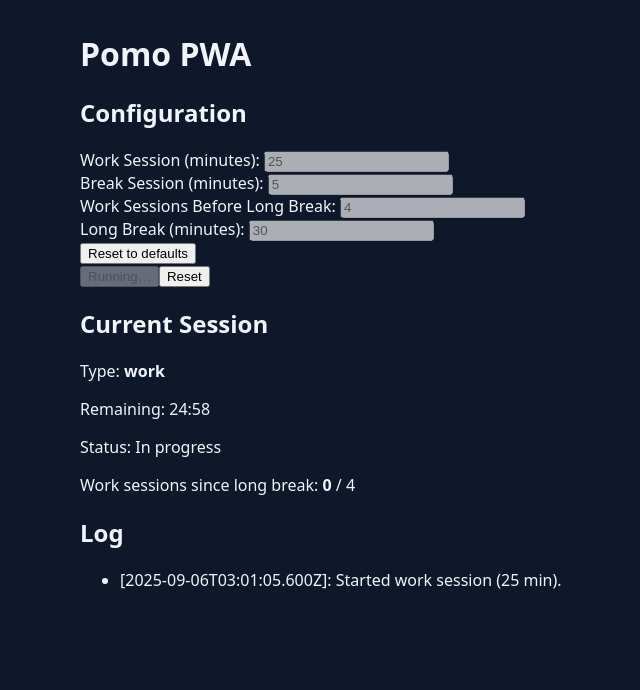
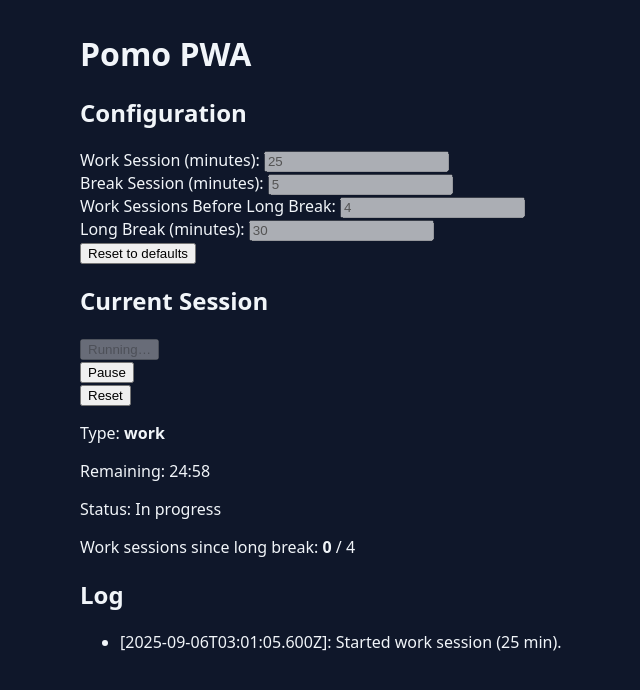
Before and after one commit to ethan-mfb/pomo, a React (Vite) app: page / in a window 1280 px wide. Both pictures are taken after a click on the button "Go". Shown: the top 690 px of the page, without its empty margins (240-880 px from the left). Built offline with nearby package versions, Linux system fonts and the light colour scheme.

Commit message:
add current session info

```diff
--- a/src/App.tsx
+++ b/src/App.tsx
@@ -13,19 +13,19 @@ const DEFAULTS = {
 } as const;
 
 type SessionType = 'work' | 'break' | 'long_break';
-interface SessionState {
+type SessionState = {
   type: SessionType;
   startedAt: number; // epoch ms
   durationMs: number;
   endsAt: number;
   remainingMs: number;
   inProgress: boolean;
-}
-interface LogEntry {
+};
+type LogEntry = {
   time: string;
   message: string;
   level?: 'info' | 'warn' | 'error';
-}
+};
 
 export function App() {
   const [workMinutes, setWorkMinutes] = useState<number>(DEFAULTS.WORK_MINUTES);
@@ -105,7 +105,7 @@ export function App() {
     [workMinutes, breakMinutes, longBreakMinutes]
   );
 
-  const startNextSession = useCallback(() => {
+  const startNextSession = () => {
     if (session?.inProgress) {
       logMessage('Session already in progress.', 'warn');
       return;
@@ -133,7 +133,7 @@ export function App() {
     setSession(newSession);
     logMessage(`Started ${type.replace('_', ' ')} session (${durationMin} min).`);
     prevConfigRef.current = currentConfig;
-  }, [session, logMessage, decideNextType, durationForType, snapshotConfig]);
+  };
 
   // ticking effect
   useEffect(() => {
@@ -224,16 +224,29 @@ export function App() {
       </section>
 
       <section>
-        <button type="button" onClick={startNextSession} disabled={session?.inProgress === true}>
-          {session?.inProgress ? 'Running…' : 'Go'}
-        </button>
-        <button type="button" onClick={fullReset}>
-          Reset
-        </button>
-      </section>
-
-      <section>
         <h2>Current Session</h2>
+        <div>
+          <button type="button" onClick={startNextSession} disabled={session?.inProgress === true}>
+            {session?.inProgress ? 'Running…' : 'Go'}
+          </button>
+        </div>
+        {session?.inProgress === true && (
+          <div>
+            <button
+              type="button"
+              onClick={() => {
+                throw new Error('TODO: implement');
+              }}
+            >
+              Pause
+            </button>
+          </div>
+        )}
+        <div>
+          <button type="button" onClick={fullReset}>
+            Reset
+          </button>
+        </div>
         {session ? (
           <div>
             <p>
```
